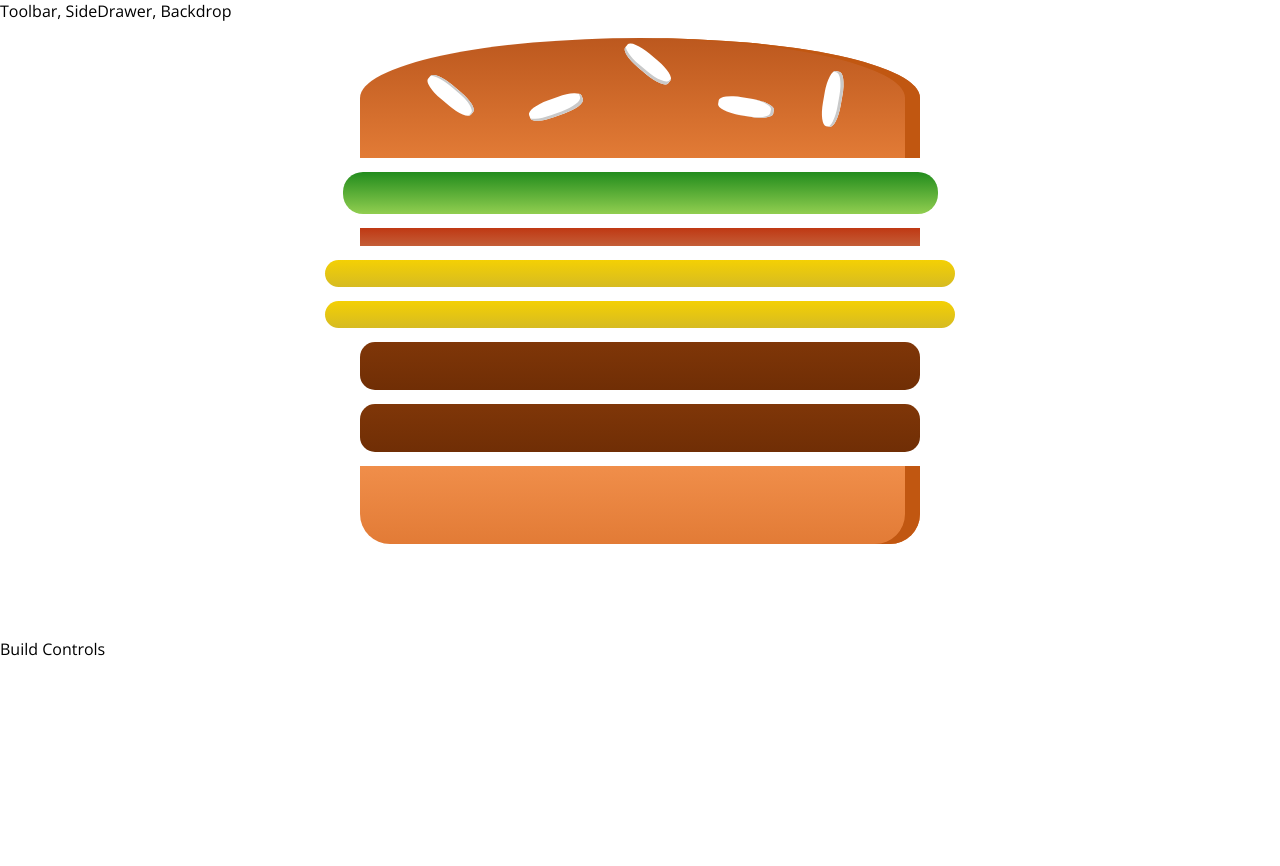
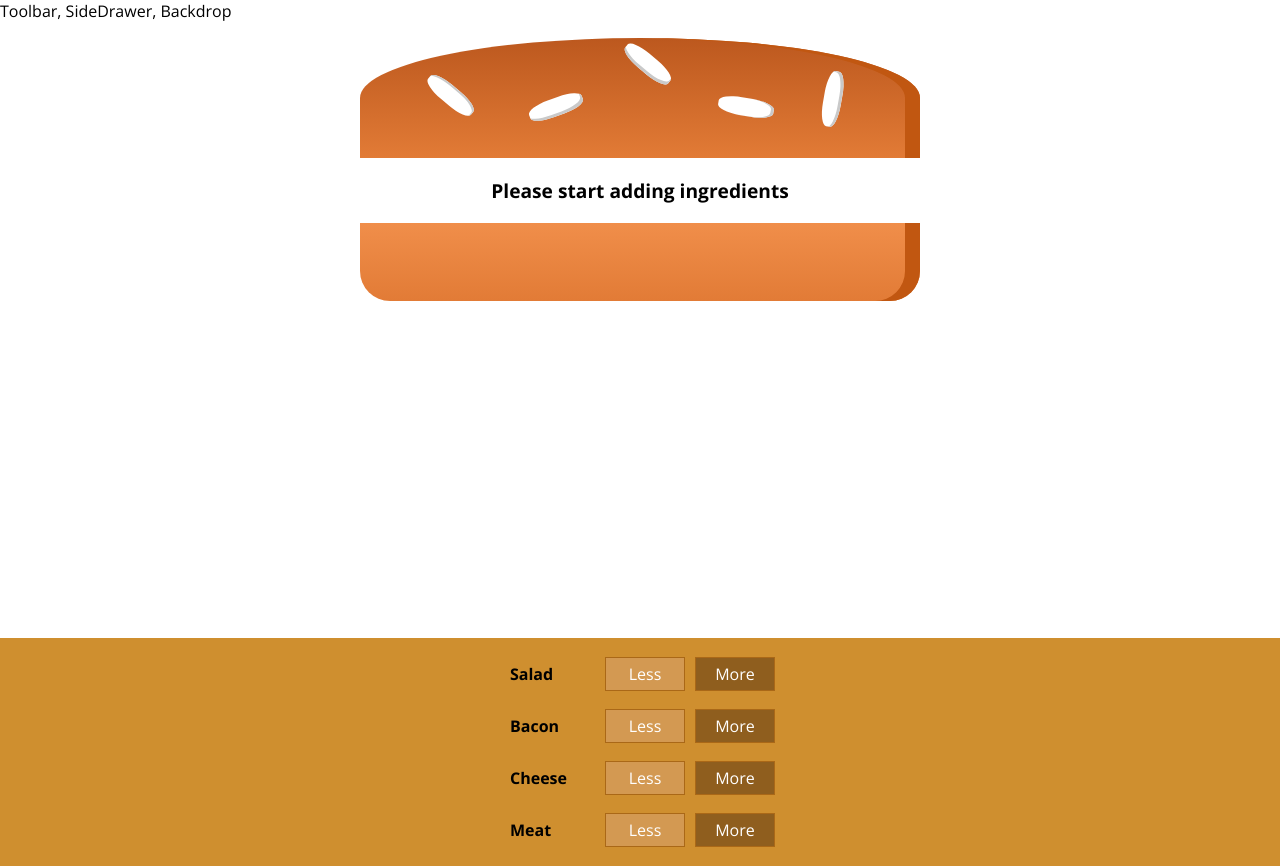
Before and after one commit to ugurozoz/The-Complete-React-Developer-Course-w-Hooks-and-Redux-, a React app in the folder the-burger-builder/: page / in a window 1280 px wide. Before the commit the page ends 800 px from the top, so only its background shows below. Built offline with nearby package versions, Linux system fonts and the light colour scheme.

Commit message:
Section 8:132

```diff
--- /dev/null
+++ b/the-burger-builder/src/components/Burger/BuildControls/BuildControl/BuildControl.css
@@ -0,0 +1,56 @@
+.BuildControl {
+  display: flex;
+  justify-content: space-between;
+  align-items: center;
+  margin: 5px 0;
+}
+
+.BuildControl button {
+  display: block;
+  font: inherit;
+  padding: 5px;
+  margin: 0 5px;
+  width: 80px;
+  border: 1px solid #AA6817;
+  cursor: pointer;
+  outline: none;
+}
+
+.BuildControl button:disabled {
+  background-color: #AC9980;
+  border: 1px solid #7E7365;
+  color: #ccc;
+  cursor: default;
+}
+
+.BuildControl button:hover:disabled {
+  background-color: #AC9980;
+  color: #ccc;
+  cursor: not-allowed;
+}
+
+.Label {
+  padding: 10px;
+  font-weight: bold;
+  width: 80px;
+}
+
+.BuildControl .Less {
+  background-color: #D39952;
+  color: white;
+}
+
+.BuildControl .More {
+  background-color: #8F5E1E;
+  color: white;
+}
+
+.BuildControl .Less:hover, .BuildControl .Less:active {
+  background-color: #DAA972;
+  color: white;
+}
+
+.BuildControl .More:hover,.BuildControl .More:active {
+  background-color: #99703F;
+  color: white;
+}
--- /dev/null
+++ b/the-burger-builder/src/components/Burger/BuildControls/BuildControl/BuildControl.js
@@ -0,0 +1,13 @@
+import React from 'react';
+
+import classes from './BuildControl.css';
+
+const buildControl = (props) => (
+  <div className={classes.BuildControl}>
+    <div className={classes.Label}>{props.label}</div>
+    <button className={classes.Less}>Less</button>
+    <button className={classes.More}>More</button>
+  </div>
+);
+
+export default buildControl;
--- /dev/null
+++ b/the-burger-builder/src/components/Burger/BuildControls/BuildControls.css
@@ -0,0 +1,10 @@
+.BuildControls {
+  width: 100%;
+  background-color: #cf8f2f;
+  display: flex;
+  flex-flow: column;
+  align-items: center;
+  box-shadow: 0 2px 1px #ccc;
+  margin: auto;
+  padding: 10px 0;
+}
--- /dev/null
+++ b/the-burger-builder/src/components/Burger/BuildControls/BuildControls.js
@@ -0,0 +1,21 @@
+import React from "react";
+import BuildControl from "./BuildControl/BuildControl";
+
+import classes from "./BuildControls.css";
+
+const controls = [
+  { label: "Salad", type: "salad" },
+  { label: "Bacon", type: "bacon" },
+  { label: "Cheese", type: "cheese" },
+  { label: "Meat", type: "meat" },
+];
+
+const buildControls = (props) => (
+  <div className={classes.BuildControls}>
+    {controls.map((control) => (
+      <BuildControl key={control.label} label={control.label}/>
+    ))}
+  </div>
+);
+
+export default buildControls;
--- a/the-burger-builder/src/components/Burger/Burger.js
+++ b/the-burger-builder/src/components/Burger/Burger.js
@@ -4,13 +4,24 @@
 import BurgerIngredient from "./BurgerIngredient/BurgerIngredient";
 
 const burger = (props) => {
-  const transformedIngredients = Object.keys(props.ingredients).map((igKey) => {
+  let transformedIngredients = Object.keys(props.ingredients).map((igKey) => {
     return [...Array(props.ingredients[igKey])].map((_, i) => {
+      //console.log(">",i,igKey)
       return <BurgerIngredient key={igKey + i} type={igKey} />;
     });
-  });
+  })
+  .reduce((arr, el) => {
+    return arr.concat(el)
+  }, []);
 
-  console.log(transformedIngredients);
+  console.log("transformedIngredients",transformedIngredients)
+
+  if (transformedIngredients.length === 0) {
+    transformedIngredients = <p>Please start adding ingredients</p>;
+  }
+  //console.log("transformedIngredients:", transformedIngredients);
+  //console.log(transformedIngredients.map(elm=>elm.length).reduce((a,b)=>a+b))
+  //console.log("ingredientsCount:",ingredientsCount)
   return (
     <div className={classes.Burger}>
       <BurgerIngredient type="bread-top" />
--- a/the-burger-builder/src/containers/BurgerBuilder/BurgerBuilder.js
+++ b/the-burger-builder/src/containers/BurgerBuilder/BurgerBuilder.js
@@ -2,22 +2,23 @@
 
 import Aux from "../../hoc/Auxiliary";
 import Burger from "../../components/Burger/Burger"
+import BuildControls from '../../components/Burger/BuildControls/BuildControls'
 
 class BurgerBuilder extends Component {
 
   state = {
     ingredients: {
-      salad: 1,
-      bacon: 1,
-      cheese: 2,
-      meat:2
+      salad: 0,
+      bacon: 0,
+      cheese: 0,
+      meat:0
     }
   }
   render() {
     return (
       <Aux>
         <Burger ingredients={this.state.ingredients} />
-        <div>Build Controls</div>
+         <BuildControls />
       </Aux>
     );
   }
```
